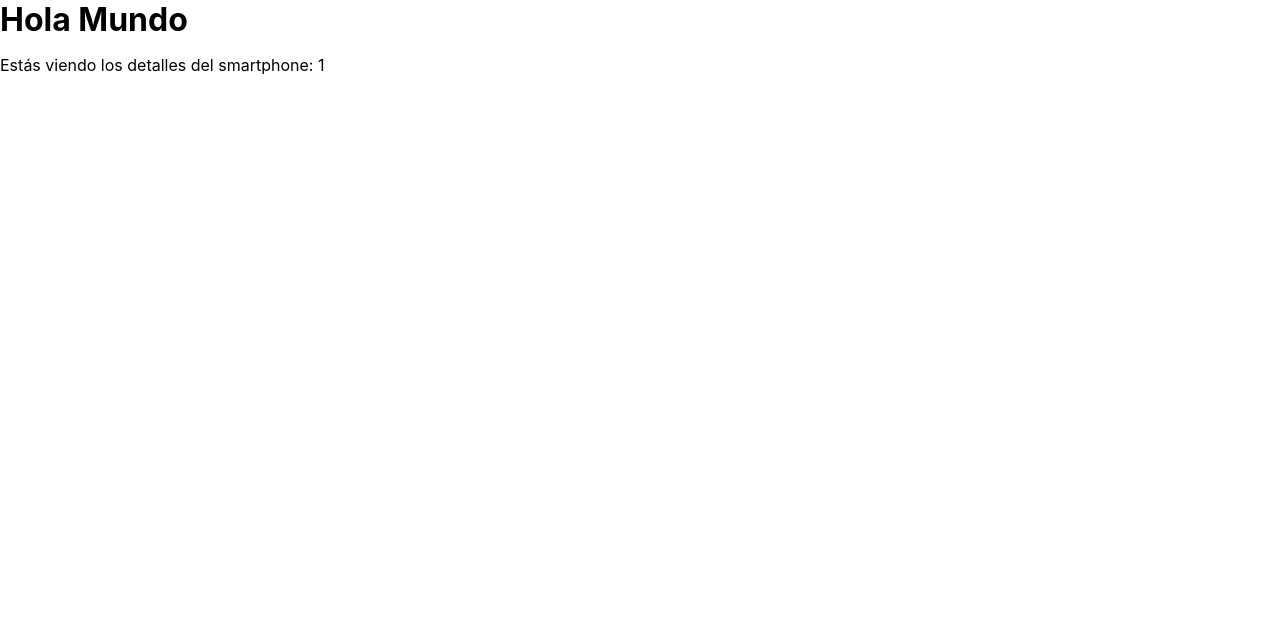
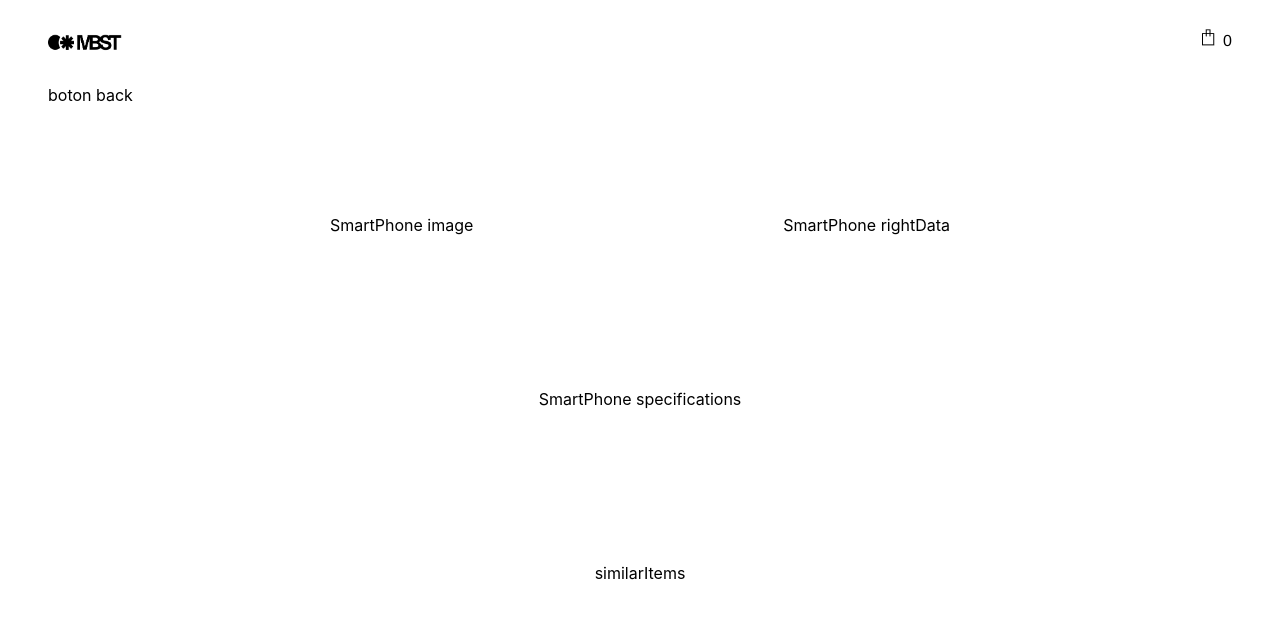
Before and after one commit to aolivari/ProyectoZara, a Next.js app: page /details/1 in a window 1280 px wide. Shown: the top 618 px of the page. Built offline with nearby package versions, Linux system fonts and the light colour scheme.

Commit message:
Refactor code structure for improved readability and maintainability

```diff
--- a/pages/details/[name].tsx
+++ b/pages/details/[name].tsx
@@ -1,15 +1,11 @@
 import { useRouter } from 'next/router';
+import { SmartPhoneDetails } from '../../src/_components/SmartPhoneDetails';
 
 const SmartphoneDetails = () => {
   const router = useRouter();
   const { name } = router.query; // Obtiene el parámetro dinámico "name"
 
-  return (
-    <div>
-      <h1>Hola Mundo</h1>
-      <p>Estás viendo los detalles del smartphone: {name}</p>
-    </div>
-  );
+  return <SmartPhoneDetails />;
 };
 
 export default SmartphoneDetails;
--- a/pages/index.tsx
+++ b/pages/index.tsx
@@ -1,6 +1,3 @@
-import styles from '../styles/Home.module.css';
-import { SmartPhoneGrid } from '../src/_components/SmartPhoneGrid';
-import { SearchBar } from '../src/_components/SearchBar';
 import { NavBar } from '../src/_components/NavBar';
 import { PageModule } from './pageModule';
 import { BagProvider } from '../src/context/BagContext';
--- a/src/_components/NavBar.tsx
+++ b/src/_components/NavBar.tsx
@@ -1,5 +1,6 @@
 import React from 'react';
 import Image from 'next/image';
+import router from 'next/router';
 
 export const NavBar = () => {
   //icono que mande al home de la app
@@ -20,7 +21,7 @@ export const NavBar = () => {
         height={29}
         alt={'home'}
         onClick={() => {
-          window.location.href = '/';
+          router.push(`/`);
         }}
       />
       <div style={{ display: 'flex', gap: '6px', alignItems: 'baseline' }}>
--- /dev/null
+++ b/src/_components/SmartPhoneDetails.tsx
@@ -0,0 +1,35 @@
+import React from 'react';
+import { NavBar } from './NavBar'; // Adjust the path if necessary
+import router from 'next/router';
+
+export const SmartPhoneDetails = () => {
+  return (
+    <div>
+      <NavBar />
+      <div
+        style={{ cursor: 'pointer', paddingLeft: 48 }}
+        onClick={() => router.push(`/`)}
+      >
+        boton back
+      </div>
+      <div
+        style={{
+          display: 'flex',
+          justifyContent: 'center',
+          paddingTop: 110,
+          flexDirection: 'column',
+          alignItems: 'center',
+          gap: 154,
+        }}
+      >
+        <div style={{ display: 'flex', justifyContent: 'center', gap: 310 }}>
+          <div>SmartPhone image</div>
+          <div>SmartPhone rightData</div>
+        </div>
+
+        <div>SmartPhone specifications</div>
+        <div>similarItems</div>
+      </div>
+    </div>
+  );
+};
```
Also changed, not shown: 1 other file (tests, documents, lock files or other folders).
